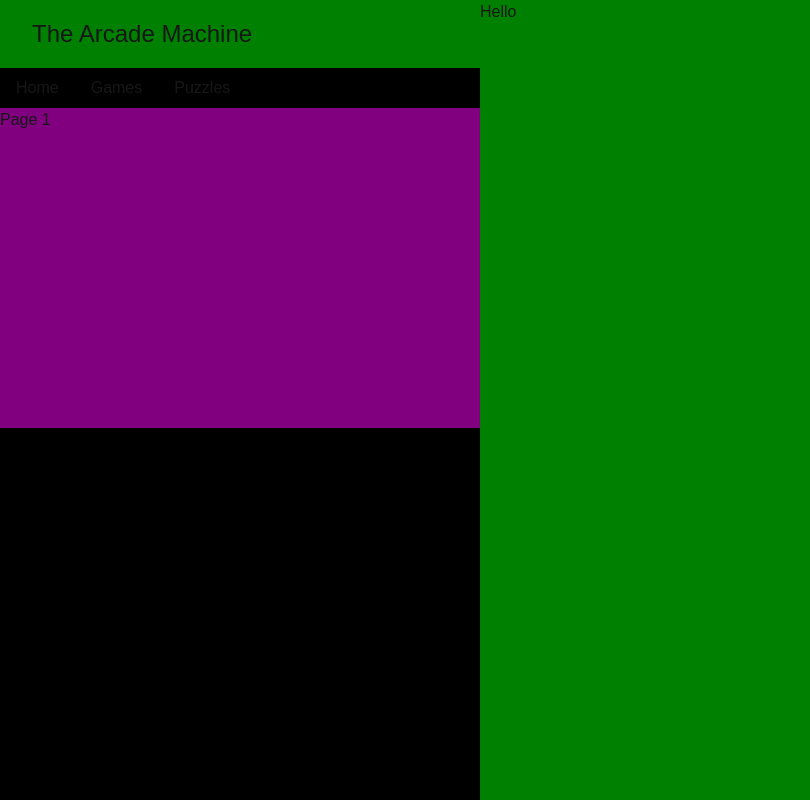
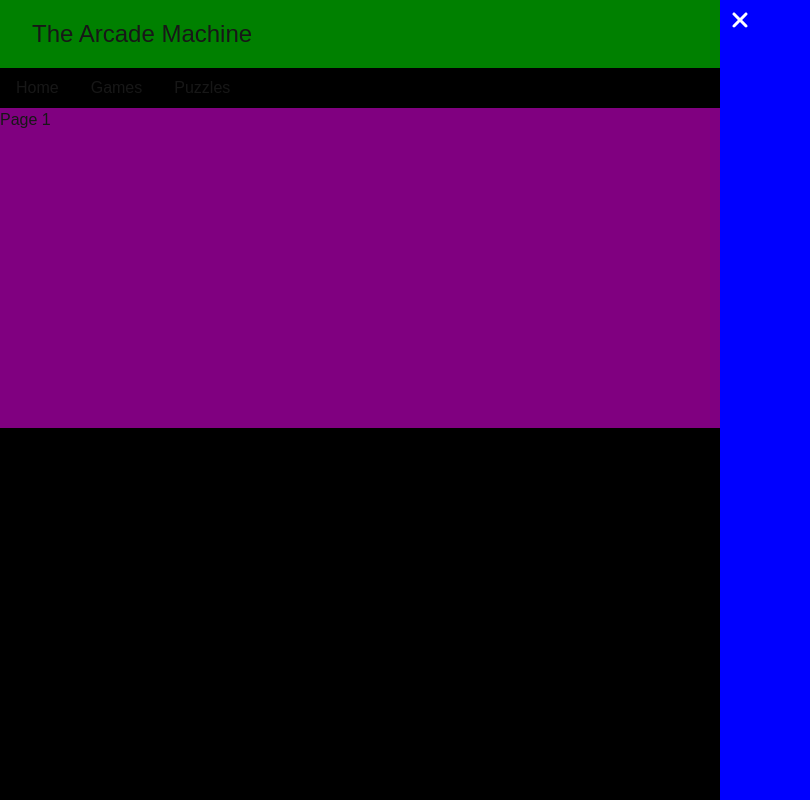
Before and after one commit to GGOtto/arcade-machine, a Next.js app in the folder my-app/: page / in a window 1280 px wide. Both pictures are taken after a click on the element 1237 px from the left and 33 px from the top of the page. Shown: the whole page, without its empty margins (0-810 px from the left). Built offline with nearby package versions, Linux system fonts and the light colour scheme.

Commit message:
side menu x-it button

```diff
--- a/my-app/app/globals.css
+++ b/my-app/app/globals.css
@@ -16,4 +16,5 @@ body {
   background: var(--background);
   color: var(--foreground);
   font-family: Arial, Helvetica, sans-serif;
+  overflow: hidden;
 }
--- a/my-app/app/ui/SideMenu/SideMenu.css
+++ b/my-app/app/ui/SideMenu/SideMenu.css
@@ -5,10 +5,22 @@
 .side-menu-open {
     display: block;
     height: 100%;
-    width: 50rem;
+    width: 35rem;
     max-width: 100%;
-    background-color: green;
+    background-color: blue;
     position: fixed;
     right: 0;
     top: 0;
 }
+
+.menu-x-button {
+    color: white;
+    font-size: 1.5rem;
+    margin: 0.5rem;
+    cursor: pointer;
+    width: 1.5rem;
+}
+
+.menu-x-button:hover {
+    color: lightblue;
+}
--- a/my-app/app/ui/SideMenu/SideMenu.tsx
+++ b/my-app/app/ui/SideMenu/SideMenu.tsx
@@ -1,4 +1,5 @@
 import "./SideMenu.css";
+import {FaXmark} from "react-icons/fa6";
 
 interface SideMenuProps {
     isSideMenuOpen: boolean;
@@ -10,7 +11,9 @@ export default function SideMenu(props: SideMenuProps) {
 
     return (
         <div className={`side-menu-${isSideMenuOpen ? "open" : "closed"}`}>
-            Hello
+            <div className="menu-x-button" onClick={() => setSideMenuOpen(false)}>
+                <FaXmark/>
+            </div>
         </div>
-    )
+    );
 }
```
